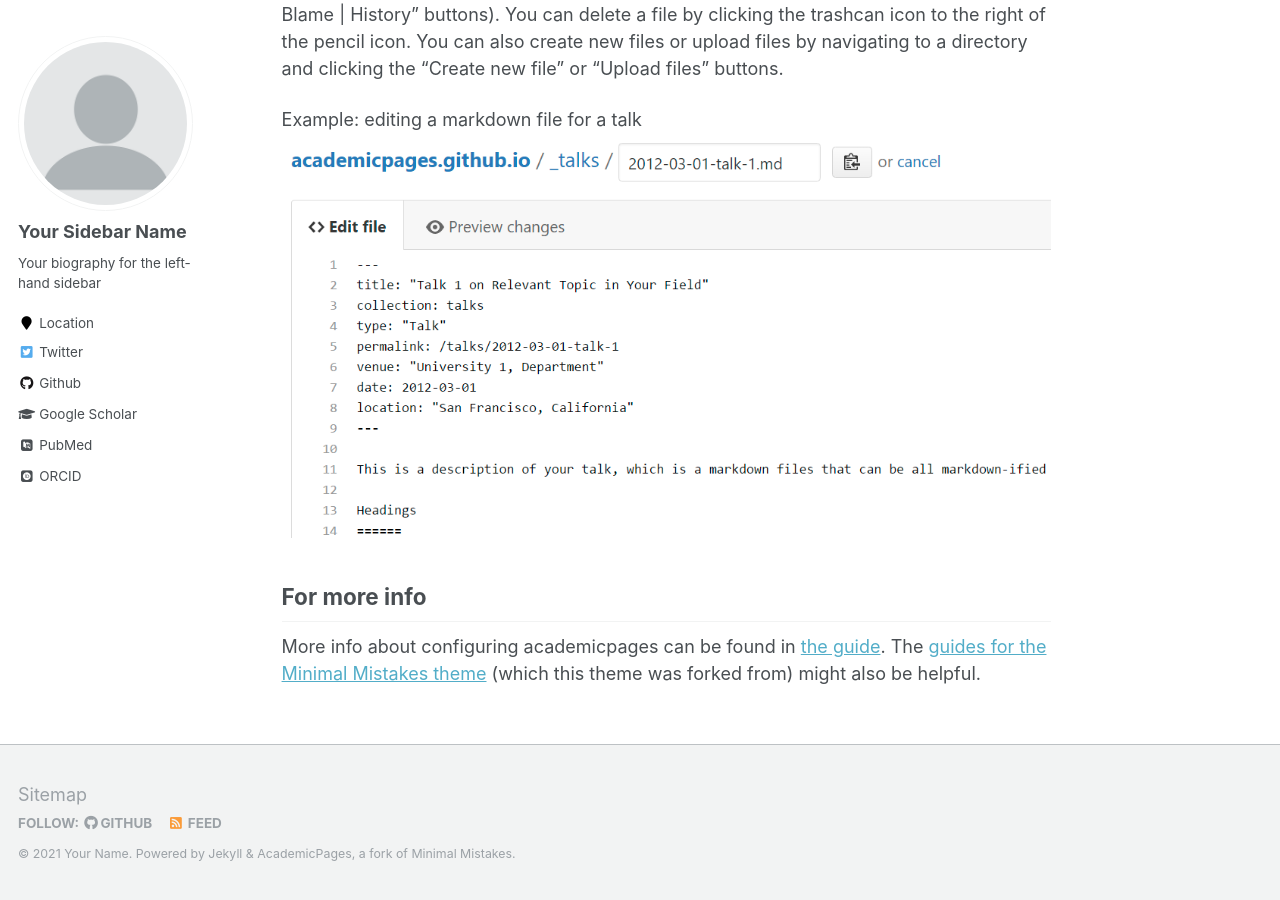
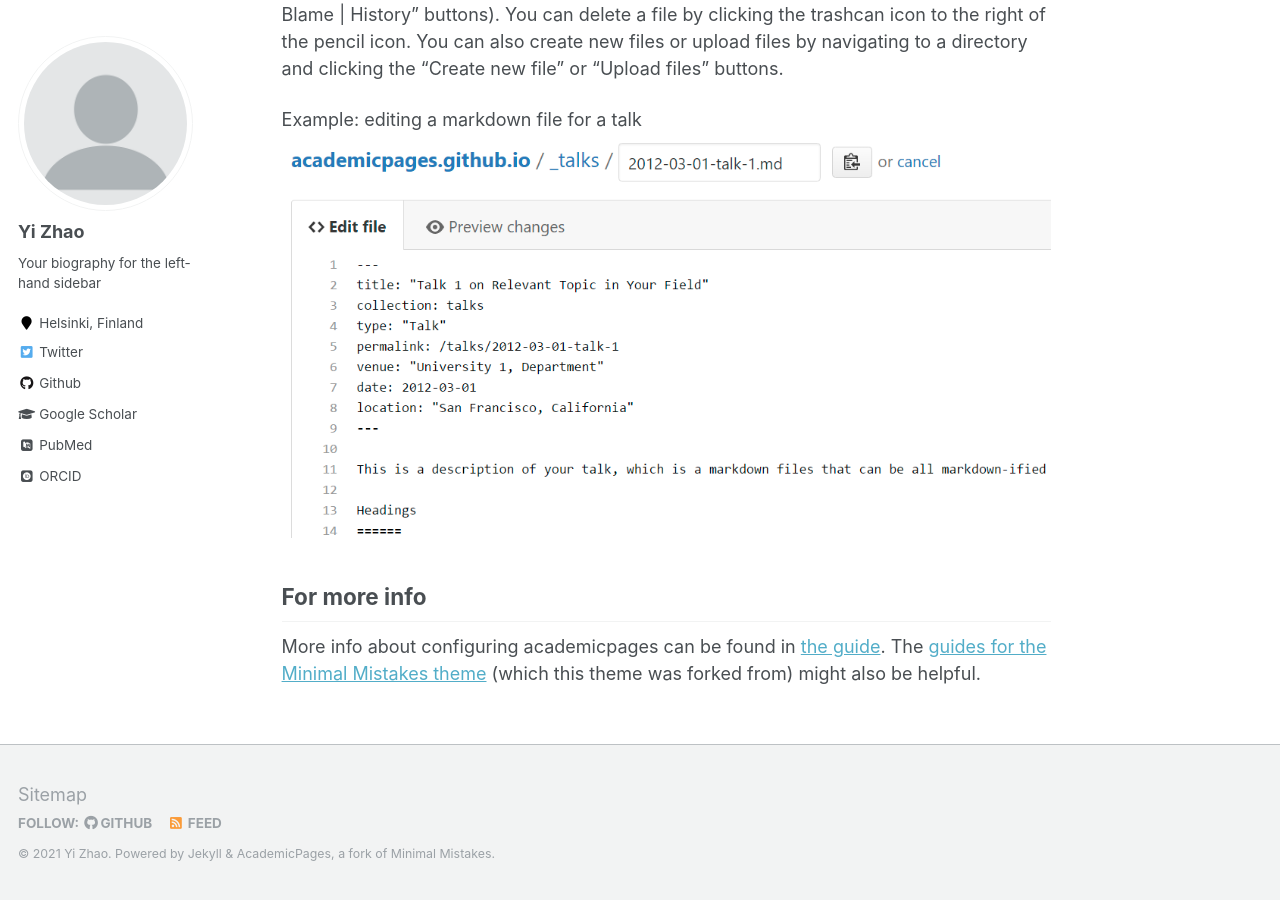
Before and after one commit to zhaoyi11/zhaoyi11.github.io, a Jekyll site: the page built from _pages/about.md, in a window 1280 px wide and 900 px high, scrolled down 2463 px. Built offline with Jekyll 4.4.1, drawn with Linux system fonts in a browser that asks for light colours; some web fonts are replaced; some of the changed text lies outside the part shown.

Commit message:
init config

```diff
--- a/_config.yml
+++ b/_config.yml
@@ -7,13 +7,13 @@
 
 # Site Settings
 locale                   : "en-US"
-title                    : "Your Name / Site Title"
+title                    : "Yi Zhao"
 title_separator          : "-"
-name                     : &name "Your Name"
-description              : &description "personal description"
-url                      : https://academicpages.github.io # the base hostname & protocol for your site e.g. "https://mmistakes.github.io"
+name                     : &name "Yi Zhao"
+description              : &description "Ph.D candidate at Robot Learning Group, Aalto University"
+url                      : https://zhaoyi11.github.io # the base hostname & protocol for your site e.g. "https://mmistakes.github.io"
 baseurl                  : "" # the subpath of your site, e.g. "/blog"
-repository               : "academicpages/academicpages.github.io"
+repository               : "zhaoyi11/zhaoyi11.github.io"
 teaser                   :  # filename of teaser fallback teaser image placed in /images/, .e.g. "500x300.png"
 breadcrumbs              : false # true, false (default)
 words_per_minute         : 160
@@ -32,7 +32,7 @@ comments:
     colorscheme          : # "light" (default), "dark"
 staticman:
   allowedFields          : ['name', 'email', 'url', 'message']
-  branch                 : "gh-pages" # "master", "gh-pages"
+  branch                 : "master" # "master", "gh-pages"
   commitMessage          : "New comment."
   filename               : comment-{@timestamp}
   format                 : "yml"
@@ -80,10 +80,10 @@ analytics:
 
 # Site Author
 author:
-  name             : "Your Sidebar Name"
+  name             : "Yi Zhao"
   avatar           : "profile.png"
   bio              : "Your biography for the left-hand sidebar"
-  location         : "Location"
+  location         : "Helsinki, Finland"
   employer         :
   pubmed           : "https://www.ncbi.nlm.nih.gov/pubmed/?term=john+snow"
   googlescholar    : "http://yourfullgooglescholarurl.com"
@@ -96,7 +96,7 @@ author:
   flickr           :
   facebook         :
   foursquare       :
-  github           : "academicpages"
+  github           : "http://zhaoyi11.github.com"
   google_plus      :
   keybase          :
   instagram        :
```
